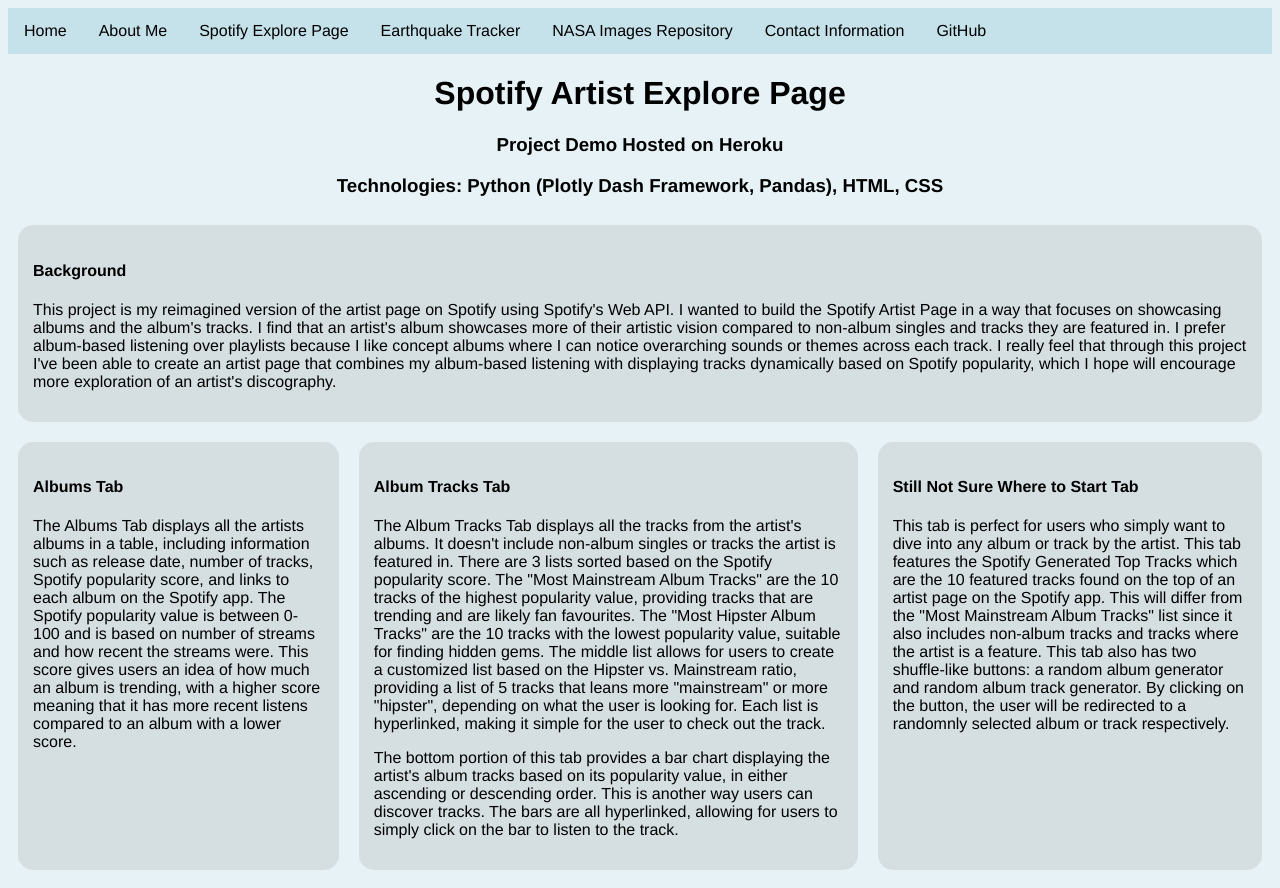
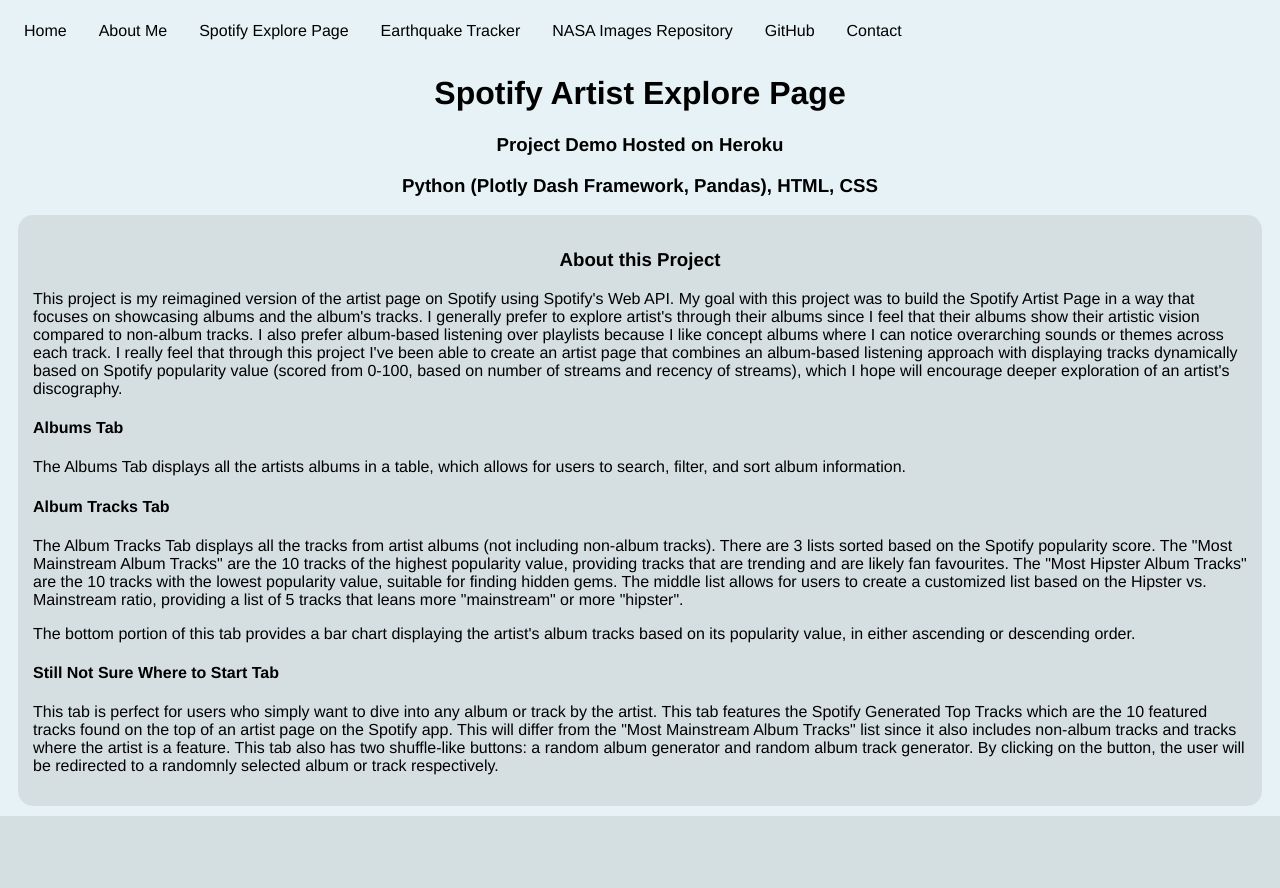
Before and after one commit to tiffanyng23/personal-website, a Flask app: page /spotify-explore in a window 1280 px wide. After the commit the page ends 816 px from the top, so only its background shows below. Run offline with Flask 3, Linux system fonts and the light colour scheme.

Commit message:
building templates

```diff
--- a/app.py
+++ b/app.py
@@ -5,13 +5,12 @@ app = Flask(__name__)
 # Home Page
 @app.route("/")
 def main():
-    #insert slideshow of project descriptions
+    #insert slideshow of images
     return render_template("homepage.html")
 
 # About Me
 @app.route("/about")
 def about():
-    #insert slideshow of images
     return render_template("about.html")
 
 # Contact
--- a/static/style.css
+++ b/static/style.css
@@ -21,7 +21,6 @@ p {
 }
 
 nav {
-  background-color: rgba(166, 210, 222, 0.5);
   display: flex;
 }
 
@@ -62,15 +81,7 @@ ul li a:hover {
   padding: 15px;
 }
 
-.spotify {
-  display: grid;
-}
-
-.spotify-layout {
-  display: flex;
-}
-
-.spotify-item-top {
+.project-item {
   margin: 10px;
   padding: 15px;
   background-color: rgba(198, 205, 207, 0.5);
--- a/templates/base.html
+++ b/templates/base.html
@@ -14,12 +14,12 @@
             <li><a href="/spotify-explore"> Spotify Explore Page</a></li>
             <li><a href="earthquake-tracker"> Earthquake Tracker </a></li>
             <li><a href="nasa-images"> NASA Images Repository </a></li>
-            <li> <a href="/contact"> Contact Information </a> </li>
             <li> <a href="https://github.com/tiffanyng23" target="_blank"> GitHub </a></li>
+            <li> <a href="/contact"> Contact </a> </li>
         </ul>
     </nav>
     {% block head %}
-        <h1> Personal Website </h1>
+
     {% endblock head %}
     {% block body %}
         <p>Content will be available here</p>
--- a/templates/spotify.html
+++ b/templates/spotify.html
@@ -6,44 +6,31 @@
 
 {% block body %}
 <a><h3>Project Demo Hosted on Heroku</h3></a>
-<h3>Technologies: Python (Plotly Dash Framework, Pandas), HTML, CSS</h3>
-<div class = "spotify">
-    <div class="spotify-item-top">
-        <h4>Background</h4>
+<h3>Python (Plotly Dash Framework, Pandas), HTML, CSS</h3>
+<div class="project-item">
+    <h3>About this Project</h3>
     <p>
-            This project is my reimagined version of the artist page on Spotify using Spotify's Web API. I wanted to build the Spotify Artist Page
-            in a way that focuses on showcasing albums and the album's tracks. I find that an artist's album showcases more of their artistic vision compared to non-album singles and tracks they are featured in.
-            I prefer album-based listening over playlists because I like concept albums where I can notice overarching sounds or themes across each track.
-            I really feel that through this project I've been able to create an artist page that combines my album-based listening with displaying tracks
-            dynamically based on Spotify popularity, which I hope will encourage more exploration of an artist's discography.
+        This project is my reimagined version of the artist page on Spotify using Spotify's Web API. My goal with this project was to build the Spotify Artist Page
+        in a way that focuses on showcasing albums and the album's tracks. I generally prefer to explore artist's through their albums since I feel that their albums show their artistic vision compared to non-album tracks.
+        I also prefer album-based listening over playlists because I like concept albums where I can notice overarching sounds or themes across each track.
+        I really feel that through this project I've been able to create an artist page that combines an album-based listening approach with displaying tracks
+        dynamically based on Spotify popularity value (scored from 0-100, based on number of streams and recency of streams), which I hope will encourage deeper exploration of an artist's discography.
     </p>
-    </div>
-</div>
-<div class="spotify-layout">
-    <div class="spotify-item">
     <h4>Albums Tab</h4>
     <p>
-            The Albums Tab displays all the artists albums in a table, including information such as release date, number of tracks, Spotify
-            popularity score, and links to each album on the Spotify app. The Spotify popularity value is between 0-100 and is based on number of streams and how recent the streams were. This score gives users an idea
-            of how much an album is trending, with a higher score meaning that it has more recent listens compared to an album with a lower score.
+        The Albums Tab displays all the artists albums in a table, which allows for users to search, filter, and sort album information.
     </p>
-    </div>
-    <div class="spotify-item">
     <h4>Album Tracks Tab</h4>
     <p>
-            The Album Tracks Tab displays all the tracks from the artist's albums. It doesn't include non-album singles or tracks the artist is featured in.
+        The Album Tracks Tab displays all the tracks from artist albums (not including non-album tracks).
         There are 3 lists sorted based on the Spotify popularity score. The "Most Mainstream Album Tracks" are the 10
         tracks of the highest popularity value, providing tracks that are trending and are likely fan favourites. The "Most Hipster Album Tracks"
         are the 10 tracks with the lowest popularity value, suitable for finding hidden gems. The middle list allows for users to create a customized list based on the Hipster vs. Mainstream ratio, providing a list of 5
-            tracks that leans more "mainstream" or more "hipster", depending on what the user is looking for. Each list is hyperlinked,
-            making it simple for the user to check out the track.
+        tracks that leans more "mainstream" or more "hipster".
     </p>
     <p>
         The bottom portion of this tab provides a bar chart displaying the artist's album tracks based on its popularity value, in either ascending or descending order.
-            This is another way users can discover tracks. The bars are all hyperlinked, allowing for users to simply click on the bar to listen to the track.
     </p>
-    </div>
-    <div class="spotify-item">
     <h4>Still Not Sure Where to Start Tab</h4>
     <p>
         This tab is perfect for users who simply want to dive into any album or track by the artist. This tab features the Spotify Generated Top Tracks
@@ -52,6 +39,7 @@
         This tab also has two shuffle-like buttons: a random album generator and random album track generator. By clicking on the button, the user will be redirected to a randomnly selected album or track respectively.
     </p>
 </div>
-</div>
+
+
 
 {% endblock body %}
```
Also changed, not shown: other parts of static/style.css (+26 -6 lines), templates/about.html (+11 -12 lines), templates/homepage.html (+13 -10 lines), static/waves.jpeg (added), 1 other file. Lines whose indentation alone changed are shown as unchanged.
